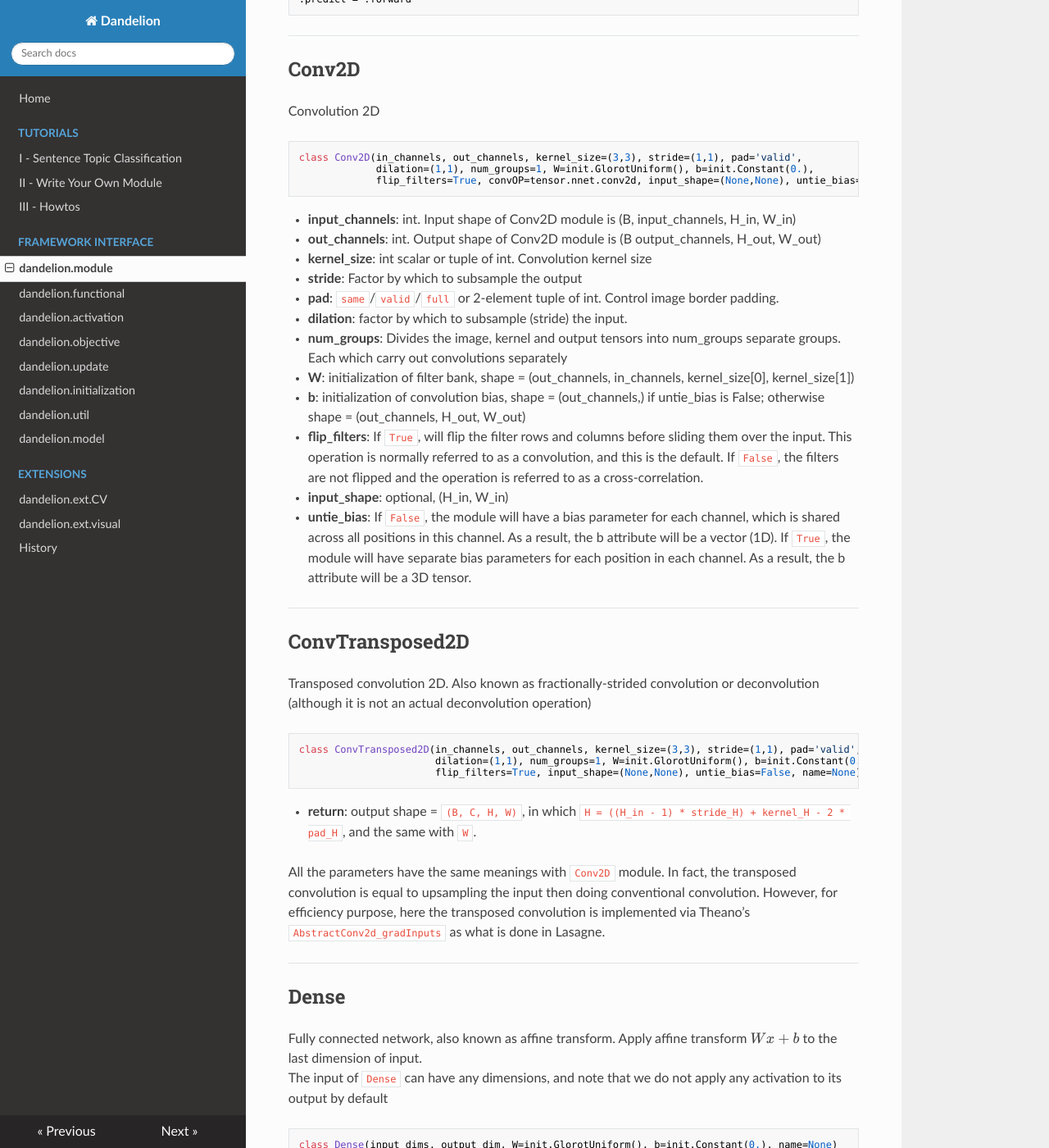
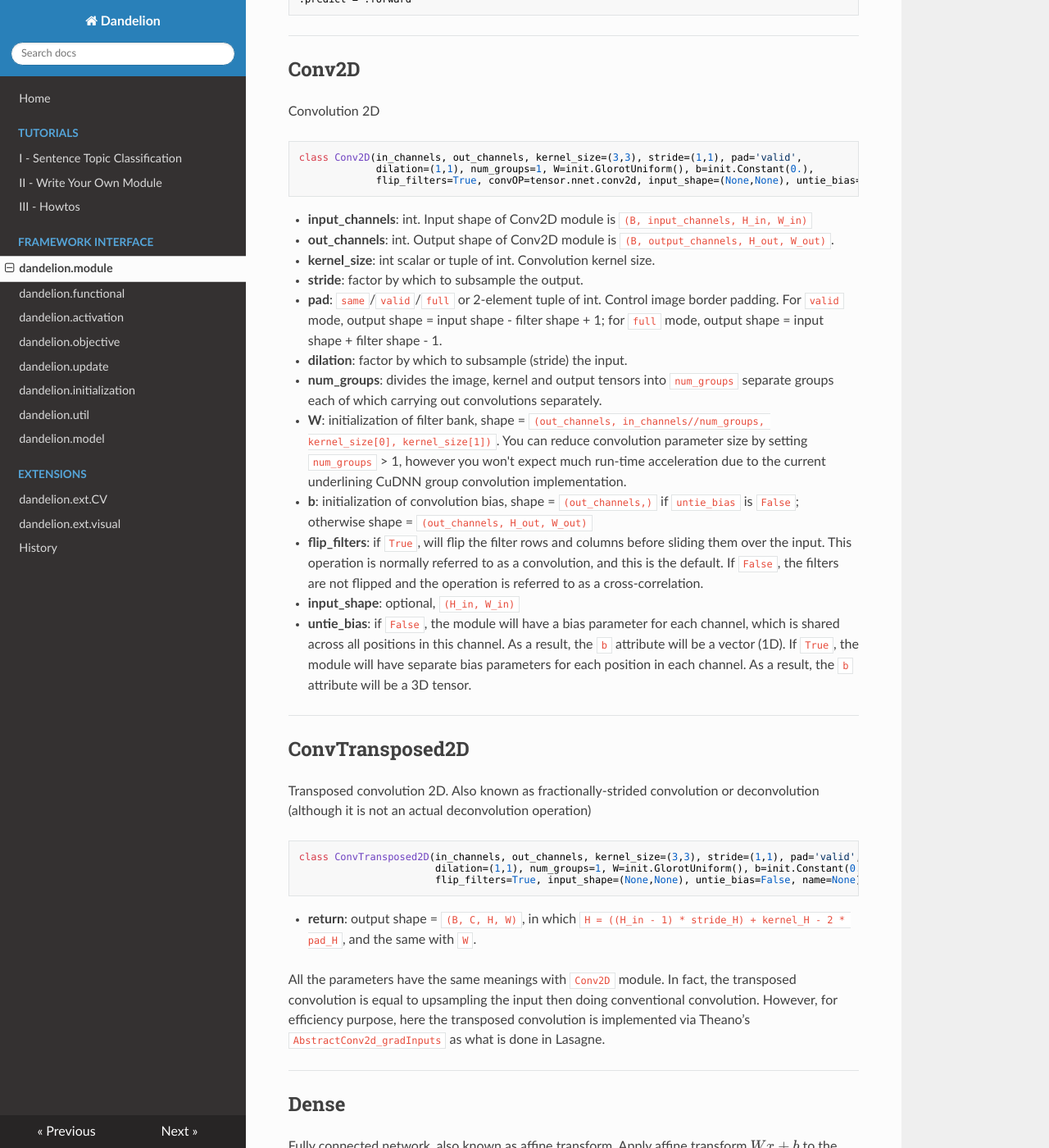
Before and after one commit to david-leon/Dandelion, an MkDocs documentation site: the page built from docs/dandelion_module.md, in a window 1280 px wide and 1400 px high, scrolled down 7514 px. Shown: the whole window at 82% size. Built offline with MkDocs 1.6.1, drawn with Linux system fonts in a browser that asks for light colours; nearby versions of some CDN libraries; formulas are drawn with MathJax 3.

Commit message:
improve documentation

````diff
--- a/docs/dandelion_module.md
+++ b/docs/dandelion_module.md
@@ -279,18 +279,18 @@ class Conv2D(in_channels, out_channels, kernel_size=(3,3), stride=(1,1), pad='va
              dilation=(1,1), num_groups=1, W=init.GlorotUniform(), b=init.Constant(0.),
              flip_filters=True, convOP=tensor.nnet.conv2d, input_shape=(None,None), untie_bias=False, name=None)
 ```
-* **input_channels**: int. Input shape of Conv2D module is (B, input_channels, H_in, W_in)
-* **out_channels**: int. Output shape of Conv2D module is (B output_channels, H_out, W_out)
-* **kernel_size**: int scalar or tuple of int. Convolution kernel size
-* **stride**: Factor by which to subsample the output
-* **pad**: `same`/`valid`/`full` or 2-element tuple of int. Control image border padding.
+* **input_channels**: int. Input shape of Conv2D module is `(B, input_channels, H_in, W_in)`
+* **out_channels**: int. Output shape of Conv2D module is `(B, output_channels, H_out, W_out)`.
+* **kernel_size**: int scalar or tuple of int. Convolution kernel size.
+* **stride**: factor by which to subsample the output.
+* **pad**: `same`/`valid`/`full` or 2-element tuple of int. Control image border padding. For `valid` mode, output shape = input shape - filter shape + 1; for `full` mode, output shape = input shape + filter shape - 1.
 * **dilation**: factor by which to subsample (stride) the input.
-* **num_groups**: Divides the image, kernel and output tensors into num_groups separate groups. Each which carry out convolutions separately
-* **W**: initialization of filter bank, shape = (out_channels, in_channels, kernel_size[0], kernel_size[1])
-* **b**: initialization of convolution bias, shape = (out_channels,) if untie_bias is False; otherwise shape = (out_channels, H_out, W_out)
-* **flip_filters**: If `True`, will flip the filter rows and columns before sliding them over the input. This operation is normally referred to as a convolution, and this is the default. If `False`, the filters are not flipped and the operation is referred to as a cross-correlation.
-* **input_shape**: optional, (H_in, W_in)
-* **untie_bias**: If `False`, the module will have a bias parameter for each channel, which is shared across all positions in this channel. As a result, the b attribute will be a vector (1D). If `True`, the module will have separate bias parameters for each position in each channel. As a result, the b attribute will be a 3D tensor.
+* **num_groups**: divides the image, kernel and output tensors into `num_groups` separate groups each of which carrying out convolutions separately.
+* **W**: initialization of filter bank, shape = `(out_channels, in_channels//num_groups, kernel_size[0], kernel_size[1])`. You can reduce convolution parameter size by setting `num_groups` > 1, however you won't expect much run-time acceleration due to the current underlining CuDNN group convolution implementation.
+* **b**: initialization of convolution bias, shape = `(out_channels,)` if `untie_bias` is `False`; otherwise shape = `(out_channels, H_out, W_out)`
+* **flip_filters**: if `True`, will flip the filter rows and columns before sliding them over the input. This operation is normally referred to as a convolution, and this is the default. If `False`, the filters are not flipped and the operation is referred to as a cross-correlation.
+* **input_shape**: optional, `(H_in, W_in)`
+* **untie_bias**: if `False`, the module will have a bias parameter for each channel, which is shared across all positions in this channel. As a result, the `b` attribute will be a vector (1D). If `True`, the module will have separate bias parameters for each position in each channel. As a result, the `b` attribute will be a 3D tensor.
 
 _______________________________________________________________________
 ## ConvTransposed2D
````
